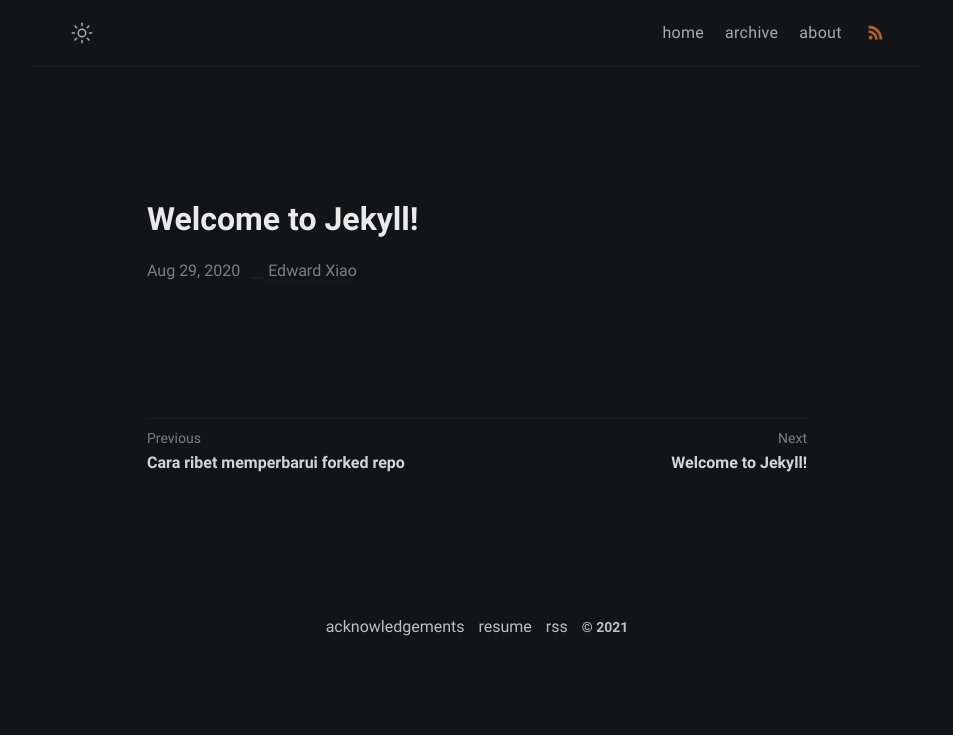
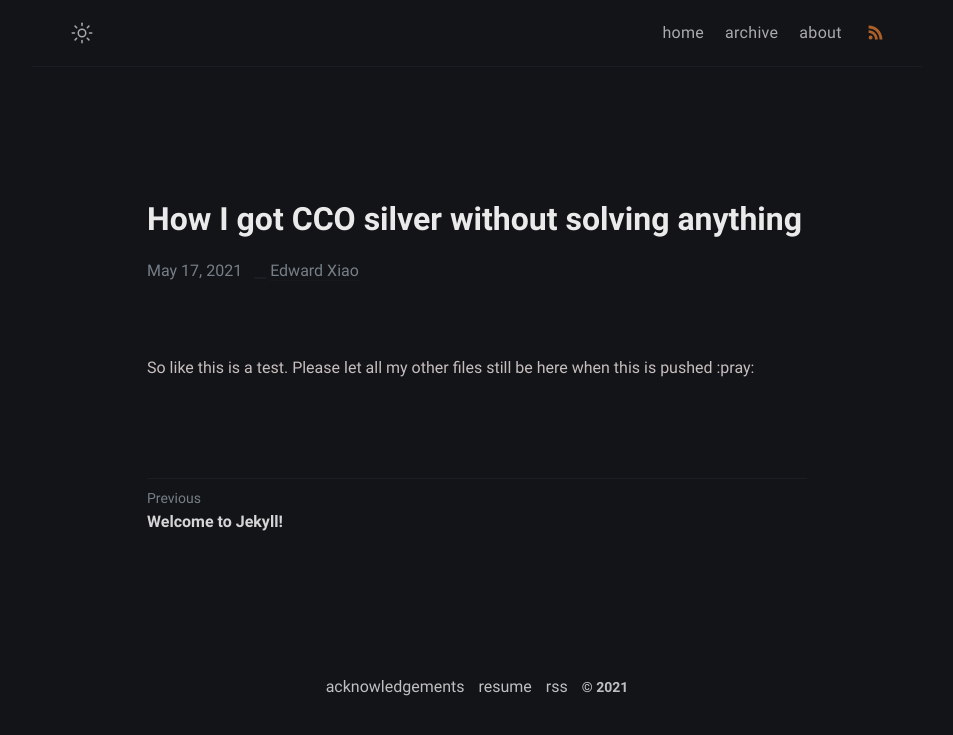
Before and after one commit to 4fecta/4fecta.ca, a Jekyll site: the page built from _posts/how-i-got-cco-silver-without-solving-anything/2021-05-16-how-i-got-cco-silver-without-solving-anything.md, in a window 1280 px wide. Shown: the top 735 px of the page, without its empty margins (163-1116 px from the left). Built offline with Jekyll 4.4.1, drawn with Linux system fonts in a browser that asks for light colours.

Commit message:
edit post

```diff
--- a/_posts/how-i-got-cco-silver-without-solving-anything/2021-05-16-how-i-got-cco-silver-without-solving-anything.md
+++ b/_posts/how-i-got-cco-silver-without-solving-anything/2021-05-16-how-i-got-cco-silver-without-solving-anything.md
@@ -1,6 +1,7 @@
 ---
 layout: post
-title:  "Welcome to Jekyll!"
-date:   2020-08-29 09:29:20 +0700
-categories: jekyll update
+title:  "How I got CCO silver without solving anything"
+date:   2021-05-16 20:40:20 -0500
+categories: programming
 ---
+So like this is a test. Please let all my other files still be here when this is pushed :pray:
```
